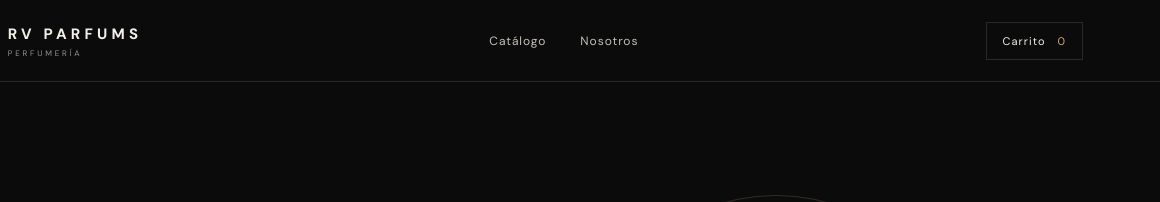
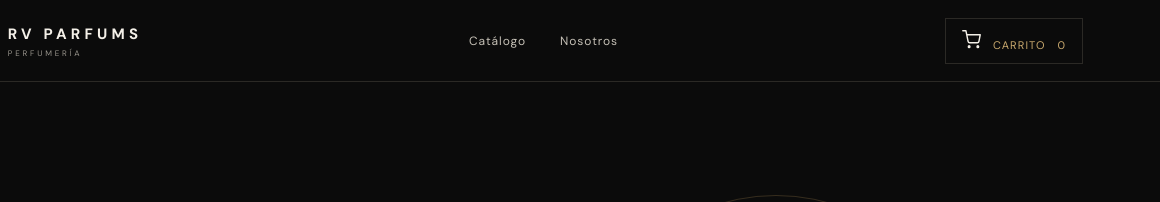
Before and after one commit to remiran16/rv-parfums, a plain HTML site: page index.html in a window 1280 px wide. Shown: the top 202 px of the page, 120-1280 px from the left. Drawn offline with nearby package versions, Linux system fonts and the light colour scheme; no server answers; grey boxes are pictures that could not be loaded.

Commit message:
Update index.html

```diff
--- a/index.html
+++ b/index.html
@@ -39,8 +39,28 @@
       <a href="#nosotros">Nosotros</a>
     </nav>
 
+    <!-- CARRITO DORADO -->
     <button class="cart-trigger" id="open-cart" aria-label="Abrir carrito">
-      Carrito <span id="cart-count">0</span>
+      <svg
+        class="cart-icon"
+        xmlns="http://www.w3.org/2000/svg"
+        width="19"
+        height="19"
+        viewBox="0 0 24 24"
+        fill="none"
+        stroke="currentColor"
+        stroke-width="1.8"
+        stroke-linecap="round"
+        stroke-linejoin="round"
+        aria-hidden="true"
+      >
+        <circle cx="9" cy="21" r="1"/>
+        <circle cx="20" cy="21" r="1"/>
+        <path d="M1 1h4l2.68 13.39a2 2 0 0 0 2 1.61h9.72a2 2 0 0 0 2-1.61L23 6H6"/>
+      </svg>
+
+      <span>CARRITO</span>
+      <span id="cart-count">0</span>
     </button>
 
   </header>
@@ -159,11 +179,7 @@
   </footer>
 
   <!-- FONDO OSCURO DE LA FICHA -->
-  <div
-    class="overlay"
-    id="product-overlay"
-    aria-hidden="true"
-  ></div>
+  <div class="overlay" id="product-overlay" aria-hidden="true"></div>
 
   <!-- FICHA INDIVIDUAL DEL PRODUCTO -->
   <section
@@ -186,68 +202,48 @@
 
     <div class="product-modal-content">
 
-      <!-- FOTOGRAFÍA -->
       <div class="product-modal-image">
-        <img
-          id="modal-product-image"
-          src=""
-          alt=""
-        >
+        <img id="modal-product-image" src="" alt="">
       </div>
 
-      <!-- INFORMACIÓN -->
       <div class="product-modal-info">
 
         <p class="eyebrow" id="modal-product-brand">
           RV PARFUMS
         </p>
 
-        <h2 id="modal-product-name">
-          Nombre del producto
-        </h2>
+        <h2 id="modal-product-name">Nombre del producto</h2>
 
         <p
           class="product-modal-description"
           id="modal-product-description"
         ></p>
 
-        <!-- OPCIONES DE COMPRA -->
         <div id="modal-purchase-options"></div>
 
-        <!-- PRECIO -->
         <div class="product-modal-price">
           <span>Precio</span>
           <strong id="modal-product-price">Gs. 0</strong>
         </div>
 
-        <!-- CANTIDAD -->
         <div class="product-modal-quantity">
 
           <span>Cantidad</span>
 
           <div class="qty">
-            <button
-              type="button"
-              id="modal-qty-minus"
-              aria-label="Restar cantidad"
-            >
+            <button type="button" id="modal-qty-minus" aria-label="Restar cantidad">
               −
             </button>
 
             <span id="modal-qty">1</span>
 
-            <button
-              type="button"
-              id="modal-qty-plus"
-              aria-label="Aumentar cantidad"
-            >
+            <button type="button" id="modal-qty-plus" aria-label="Aumentar cantidad">
               +
             </button>
           </div>
 
         </div>
 
-        <!-- AGREGAR AL CARRITO -->
         <button
           type="button"
           class="button button-gold full"
@@ -256,10 +252,7 @@
           AGREGAR A MI CARRITO
         </button>
 
-        <p
-          class="form-message"
-          id="modal-product-message"
-        ></p>
+        <p class="form-message" id="modal-product-message"></p>
 
       </div>
 
@@ -271,11 +264,7 @@
   <div class="overlay" id="cart-overlay"></div>
 
   <!-- CARRITO -->
-  <aside
-    class="cart-panel"
-    id="cart-panel"
-    aria-label="Carrito de compras"
-  >
+  <aside class="cart-panel" id="cart-panel" aria-label="Carrito de compras">
 
     <div class="cart-head">
 
@@ -284,11 +273,7 @@
         <h3>Mi carrito</h3>
       </div>
 
-      <button
-        class="icon-button"
-        id="close-cart"
-        aria-label="Cerrar"
-      >
+      <button class="icon-button" id="close-cart" aria-label="Cerrar">
         ✕
       </button>
 
```
